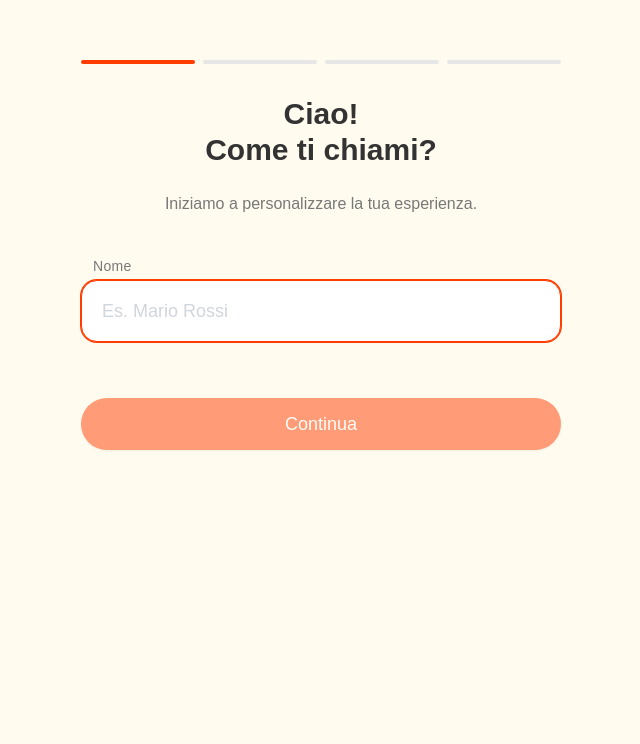
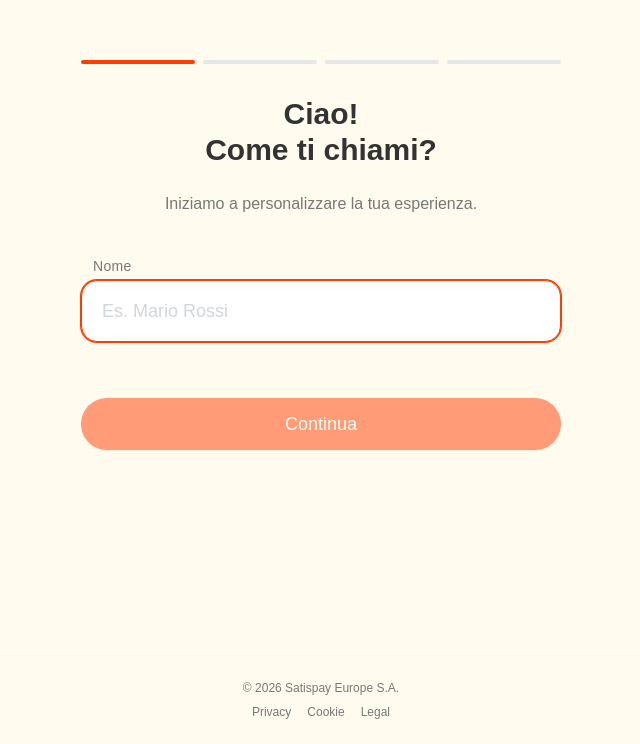
Before and after one commit to Davide9292/satispay-wizard, a React (Vite) app in the folder satispay-wizard/: page / in a window 1280 px wide. Shown: the part 145-889 px from the top of the page, without its empty margins (319-959 px from the left). Before the commit the page ends 800 px from the top, so only its background shows below. Built offline with nearby package versions, Linux system fonts and the light colour scheme.

Commit message:
feat: add application footer

```diff
--- a/satispay-wizard/src/App.tsx
+++ b/satispay-wizard/src/App.tsx
@@ -31,10 +31,15 @@ const WizardManager: React.FC = () => {
   );
 };
 
+import { Footer } from './components/ui/Footer';
+
 function App() {
   return (
     <WizardProvider>
-      <WizardManager />
+      <div className="min-h-screen flex flex-col">
+        <WizardManager />
+        <Footer />
+      </div>
     </WizardProvider>
   );
 }
--- /dev/null
+++ b/satispay-wizard/src/components/ui/Footer.tsx
@@ -0,0 +1,14 @@
+import React from 'react';
+
+export const Footer: React.FC = () => {
+    return (
+        <footer className="w-full py-6 text-center text-xs text-text-secondary mt-auto border-t border-ui-grey/30">
+            <p>© 2026 Satispay Europe S.A.</p>
+            <div className="flex justify-center gap-4 mt-2">
+                <span className="cursor-pointer hover:underline">Privacy</span>
+                <span className="cursor-pointer hover:underline">Cookie</span>
+                <span className="cursor-pointer hover:underline">Legal</span>
+            </div>
+        </footer>
+    );
+};
```
